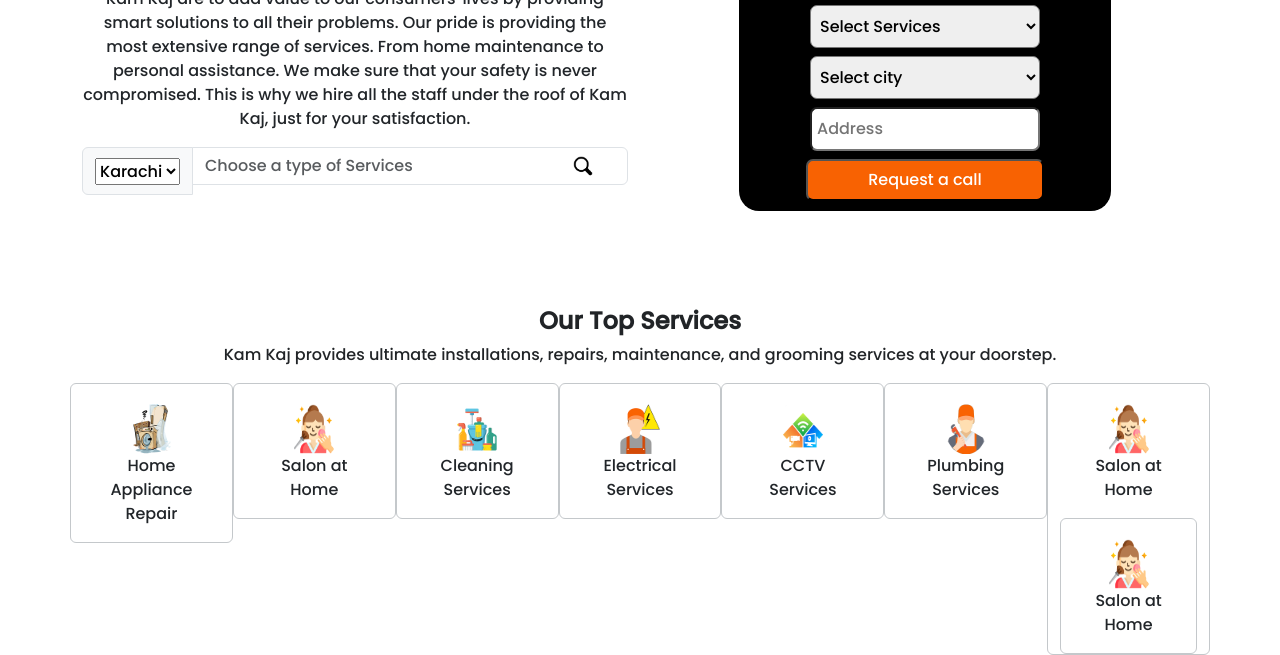
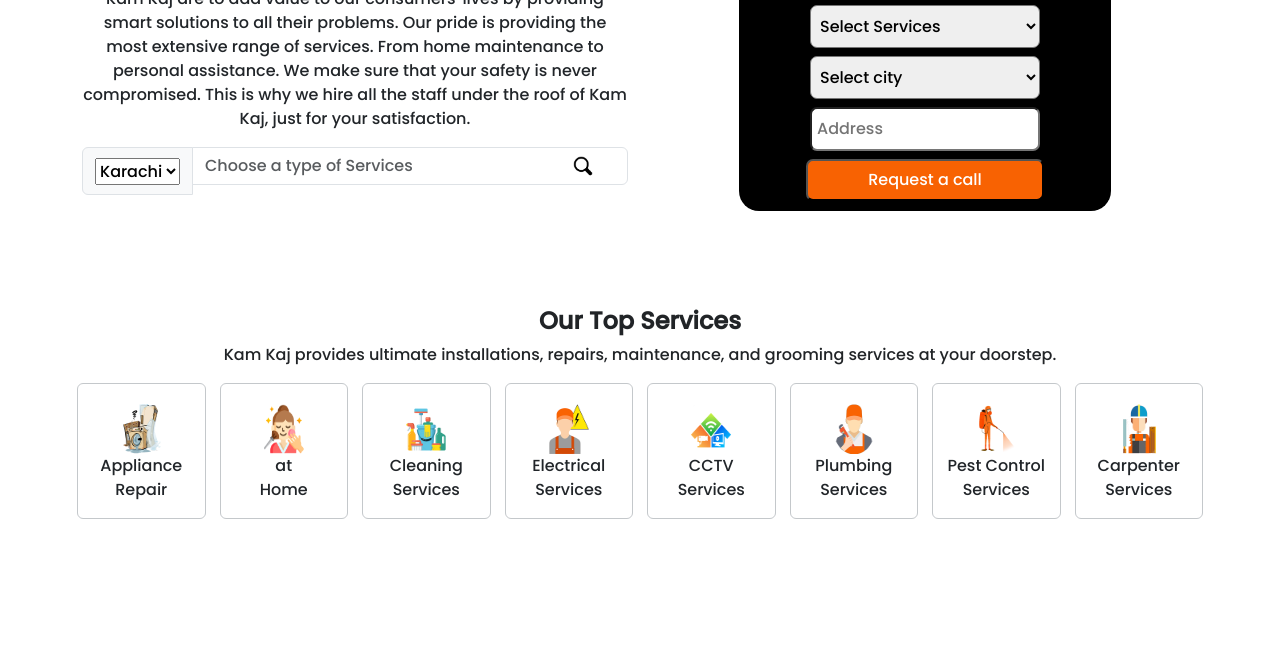
Before and after one commit to kainat-ashfaq/kamkaj, a plain HTML site: page index.html in a window 1280 px wide. Shown: the part 309-964 px from the top of the page. After the commit the page ends 833 px from the top, so only its background shows below. Drawn offline with nearby package versions, Linux system fonts and the light colour scheme.

Commit message:
second commit

```diff
--- a/index.html
+++ b/index.html
@@ -123,13 +123,13 @@
       <p class="p1">Kam Kaj provides ultimate installations, repairs, maintenance, and grooming services at your doorstep.</p>
       <div class="container text-center">
         <div class="row align-items-start">
-          <div class="col border rounded border-secondary-subtle">
+          <div class="col border rounded border-secondary-subtle ">
            <img src="src/img/appliances.png" class="all " alt=""> <br>
-          <p> Home <br>Appliance <br> Repair </p>
+          <p>Appliance <br> Repair </p>
           </div>
           <div class="col border rounded border-secondary-subtle">
            <img src="src/img/salon.png" alt="" class="all"> <br>
-           <p>Salon at <br>Home </p>
+           <p> at<br>Home </p>
           </div>
           <div class="col border rounded border-secondary-subtle">
             <img src="src/img/clean.png" alt="" class="all"> <br>
@@ -148,13 +148,14 @@
             <p>Plumbing <br>Services</p>
            </div>
            <div class="col border rounded border-secondary-subtle">
-            <img src="src/img/salon.png" alt="" class="all"> <br>
-            <p>Salon at <br>Home </p>
+            <img src="src/img/pest.png" alt="" class="all"> <br>
+            <p>Pest Control <br>Services </p>
+            </div>
             <div class="col border rounded border-secondary-subtle">
-              <img src="src/img/salon.png" alt="" class="all"> <br>
-              <p>Salon at <br>Home </p>
+              <img src="src/img/carpenter.png" alt="" class="all"> <br>
+              <p>Carpenter <br>Services </p>
              </div>
-        </div>
+
       </div>
 
 
--- a/src/style.css
+++ b/src/style.css
@@ -65,8 +65,13 @@ form {
   text-align: center;
   color: rgb(33, 36, 39);
 }
-.all{
+.all {
   width: 40px;
-   height: 50px;
- margin-top: 20px;
+  height: 50px;
+  margin-top: 20px;
 }
+.col {
+  margin-right: 7px;
+  margin-left: 7px;
+  margin-bottom: 5px;
+}
```
